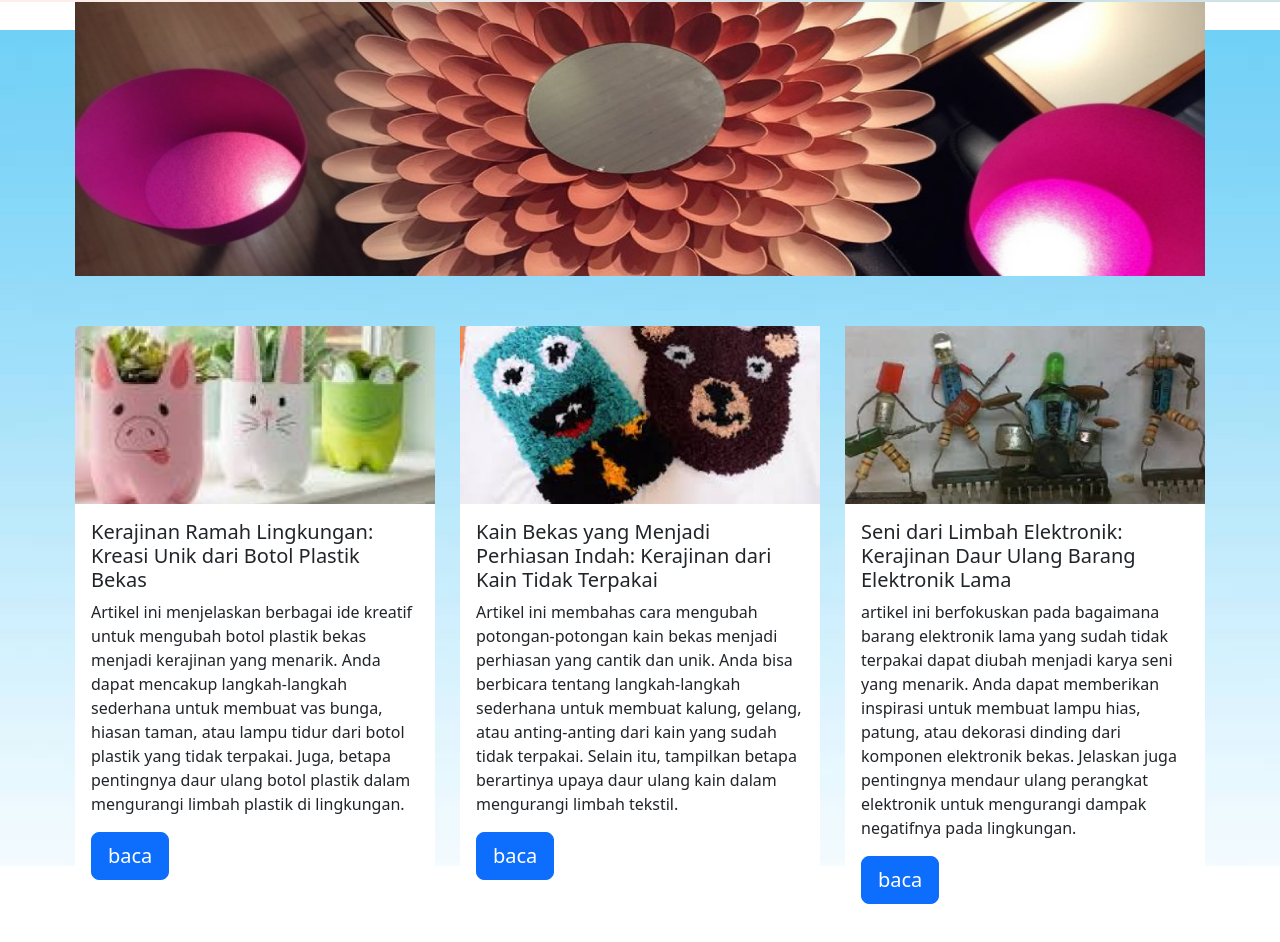
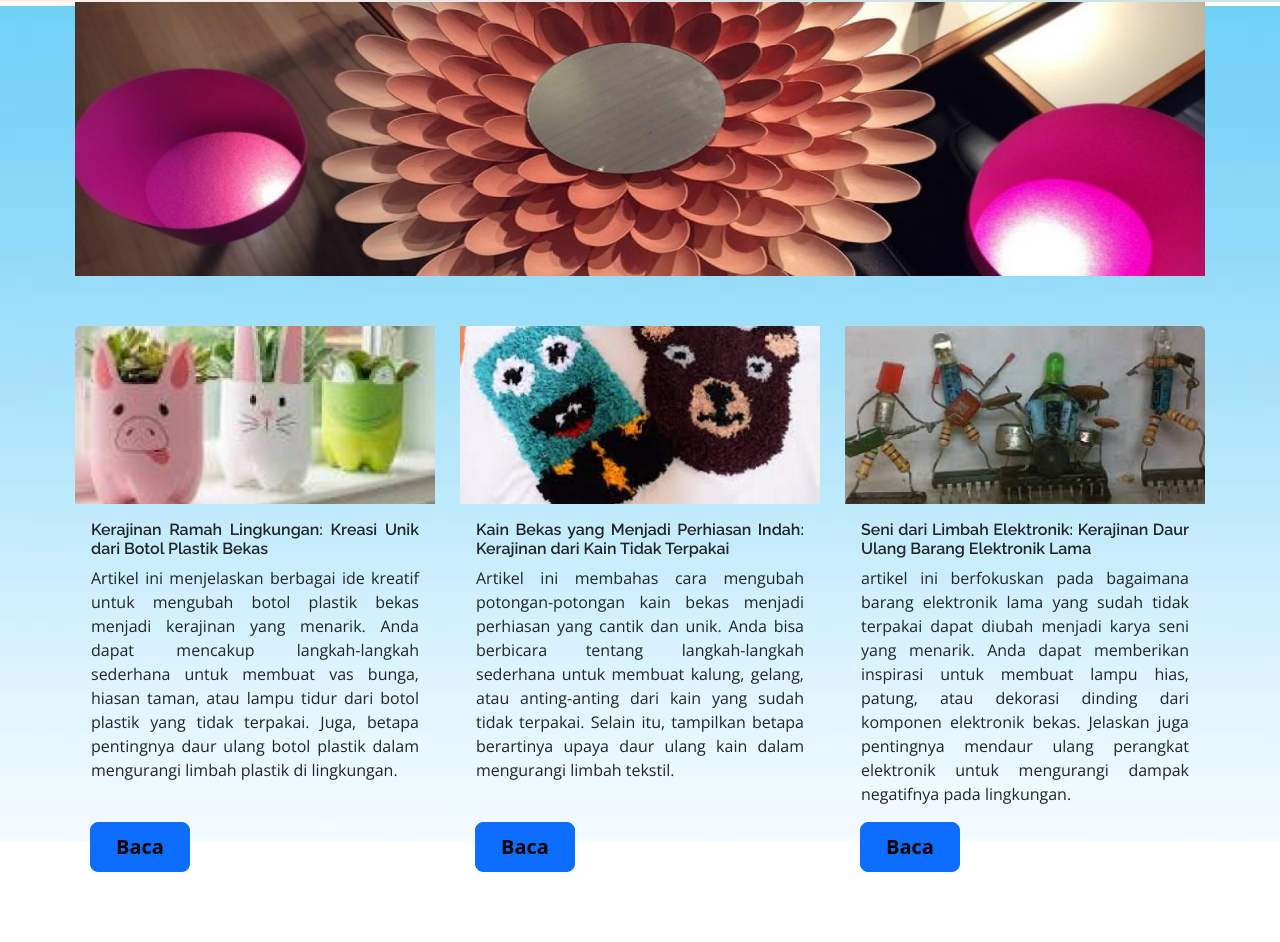
Before and after one commit to MfarisRf/Macro4-EcoCycle, a plain HTML site: page artikelkerajinan.html in a window 1280 px wide. Shown: the part 74-1016 px from the top of the page. Drawn offline with nearby package versions, Linux system fonts and the light colour scheme.

Commit message:
update halama artikel kerajinan

```diff
--- a/CSS/artikelkerajinan.css
+++ b/CSS/artikelkerajinan.css
@@ -1,3 +1,5 @@
+@import url('https://fonts.googleapis.com/css2?family=Raleway:wght@600&display=swap');
+@import url('https://fonts.googleapis.com/css2?family=Open+Sans&display=swap');
 body {
     background-image: url(/assets/background.png);
     background-size: 100%;
@@ -14,4 +16,27 @@ body {
 .card {
     margin: 25px;
     border: none;
+    text-align: justify;
+    background: none;
 }
+
+h5 {
+    font-family: 'Raleway', sans-serif;
+    font-weight: bold;
+    font-size: 16px;
+}
+
+p {
+    font-family: 'Open Sans', sans-serif;
+}
+
+button {
+    width: 100px;
+    height: 50px;
+    margin-left: 15px;
+}
+
+.btn {
+    color: black;
+    font-weight: bold;
+}
--- a/artikelkerajinan.html
+++ b/artikelkerajinan.html
@@ -56,24 +56,24 @@
             <div class="card-body">
               <h5 class="card-title">Kerajinan Ramah Lingkungan: Kreasi Unik dari Botol Plastik Bekas</h5>
               <p class="card-text">Artikel ini menjelaskan berbagai ide kreatif untuk mengubah botol plastik bekas menjadi kerajinan yang menarik. Anda dapat mencakup langkah-langkah sederhana untuk membuat vas bunga, hiasan taman, atau lampu tidur dari botol plastik yang tidak terpakai. Juga, betapa pentingnya daur ulang botol plastik dalam mengurangi limbah plastik di lingkungan.</p>
-              <button type="button" class="btn btn-primary btn-lg">baca</button>
             </div>
+            <button type="button" class="btn btn-primary btn-lg">Baca</button>
           </div>
           <div class="card">
             <img src="/assets/gambar_2.png" class="card-img-top" alt="gambar">
             <div class="card-body">
               <h5 class="card-title">Kain Bekas yang Menjadi Perhiasan Indah: Kerajinan dari Kain Tidak Terpakai</h5>
               <p class="card-text">Artikel ini membahas cara mengubah potongan-potongan kain bekas menjadi perhiasan yang cantik dan unik. Anda bisa berbicara tentang langkah-langkah sederhana untuk membuat kalung, gelang, atau anting-anting dari kain yang sudah tidak terpakai. Selain itu, tampilkan betapa berartinya upaya daur ulang kain dalam mengurangi limbah tekstil.</p>
-              <button type="button" class="btn btn-primary btn-lg">baca</button>
             </div>
+            <button type="button" class="btn btn-primary btn-lg">Baca</button>
           </div>
           <div class="card">
             <img src="/assets/gambar_3.png" class="card-img-top" alt="gambar">
             <div class="card-body">
               <h5 class="card-title">Seni dari Limbah Elektronik: Kerajinan Daur Ulang Barang Elektronik Lama</h5>
               <p class="card-text">artikel ini berfokuskan pada bagaimana barang elektronik lama yang sudah tidak terpakai dapat diubah menjadi karya seni yang menarik. Anda dapat memberikan inspirasi untuk membuat lampu hias, patung, atau dekorasi dinding dari komponen elektronik bekas. Jelaskan juga pentingnya mendaur ulang perangkat elektronik untuk mengurangi dampak negatifnya pada lingkungan.</p>
-              <button type="button" class="btn btn-primary btn-lg">baca</button>
             </div>
+            <button type="button" class="btn btn-primary btn-lg">Baca</button>
           </div>
         </div>
 </body>
```
